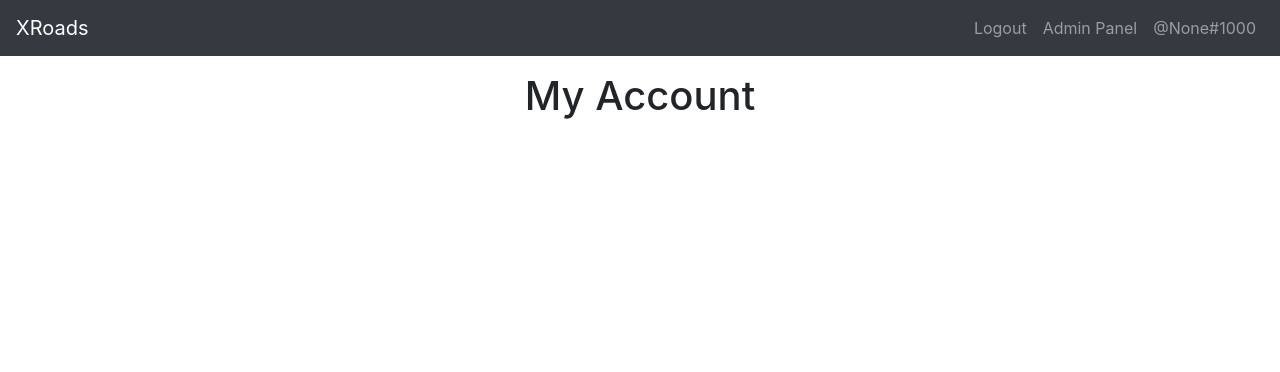
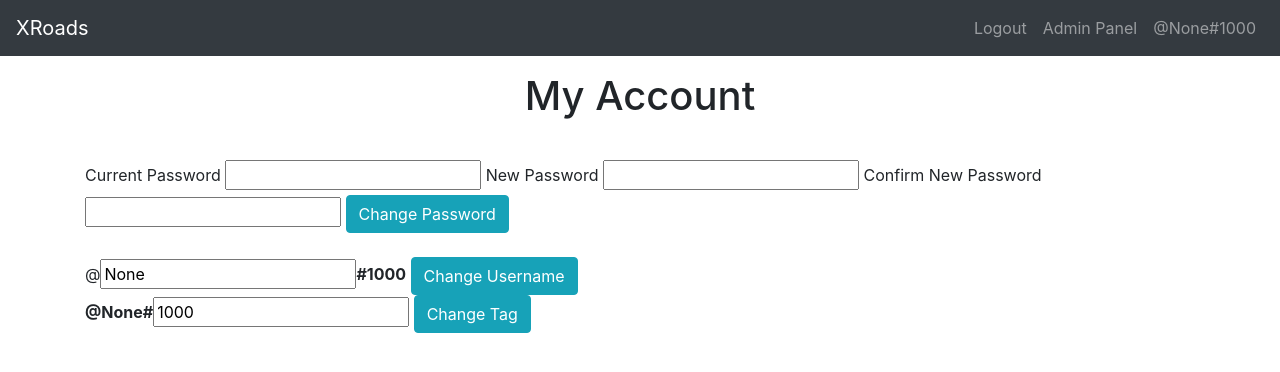
Before and after one commit to kalinkochnev/XRoads, a Django app: page /accounts/account/ in a window 1280 px wide. Shown: the top 372 px of the page. Run offline with Django 3.2, Linux system fonts and the light colour scheme; the visitor is signed in with stand-in values (Sample User, id 1); some libraries are stand-ins or nearby versions.

Commit message:
Functional Commit
Modified /account/ to have the following functionality:
Change User Password
Change User Alias [NOTE: Had to modify models.py to get this made. You might want to check that out <@189793739936366592>]
Change User Tag (Superusers Only until we get Groups working)

```diff
--- a/accounts/models.py
+++ b/accounts/models.py
@@ -33,6 +33,11 @@ class CustomUser(AbstractBaseUser, PermissionsMixin):
     # For changing the tag
     def set_tag(self, tag, *args, **kwargs):
         self.user_tag = tag
+        # updates the model with the changes made
+        self.update_user()
+
+    def set_alias(self, newalias, *args, **kwargs):
+        self.alias = newalias
         # updates the model with the changes made
         self.update_user()
 
--- a/accounts/templates/accounts/accountsettings.html
+++ b/accounts/templates/accounts/accountsettings.html
@@ -5,6 +5,30 @@
 
     <div class="container">
         <p><center><h1>My Account</h1></center></p>
+        <br>
+        <form action="{% url 'chgpass' %}" method="post">
+            {% csrf_token %}
+            <label for="cpass">Current Password</label>
+            <input type="password" name="cpass" id="cpass">
+            <label for="npass">New Password</label>
+            <input type="password" name="npass" id="npass">
+            <label for="cnpass">Confirm New Password</label>
+            <input type="password" name="cnpass" id="cnpass">
+            <input type="submit" class="btn btn-info" value="Change Password">
+        </form>
+        <br>
+        <form action="{% url 'chgusername' %}" method="post">
+            {% csrf_token %}
+            @<input type="text" name="username" id="username" value="{{ request.user.alias }}"><b>#{{ request.user.user_tag }}</b>
+            <input type="submit" class="btn btn-info" value="Change Username">
+        </form>
+        {% if request.user.is_superuser %}
+            <form action="{% url 'chgtag' %}" method="post">
+                {% csrf_token %}
+                <b>@{{ request.user.alias }}#</b><input type="text" name="tag" id="tag" value="{{ request.user.user_tag }}">
+                <input type="submit" class="btn btn-info" value="Change Tag">
+            </form>
+        {% endif %}
     </div>
 
 {% endblock content %}
--- a/accounts/urls.py
+++ b/accounts/urls.py
@@ -20,5 +20,8 @@ urlpatterns = [
     path('login/', views.view_login, name='login'),
     path('logout/', views.view_logout, name='logout'),
     path('signup/', views.signup, name="signup"),
-    path('account/', views.account, name='account')
+    path('account/', views.account, name='account'),
+    path('chgpass/', views.chgpass, name='chgpass'),
+    path('chgusername/', views.chgusername, name='chgusername'),
+    path('chgtag/', views.chgtag, name='chgtag'),
 ]
--- a/accounts/views.py
+++ b/accounts/views.py
@@ -1,6 +1,9 @@
 from django.contrib.auth.decorators import login_required
 from django.http import HttpResponseRedirect, HttpResponseForbidden
 from django.shortcuts import render
+
+from accounts import AccountExceptions
+from accounts.models import CustomUser
 from .forms import SignupForm
 from .forms import LoginForm
 from django.contrib import messages
@@ -62,3 +65,67 @@ def signup(request):
 @login_required
 def account(request):
     return render(request, "accounts/accountsettings.html", {'user': request.user});
+
+
+@login_required
+def chgpass(request):
+    if request.method == 'POST':
+        if request.user.check_password(request.POST.get('cpass')):
+            if request.POST.get('npass') == request.POST.get('cnpass'):
+                user = request.user
+                messages.success(request, "Password changed for user @" + request.user.alias + "#" + str(request.user.user_tag) + "!")
+                user.set_password(request.POST.get('npass'))
+                user.save()
+            else:
+                messages.error(request, "New Password and Confirmation did not match! Please try again.")
+        else:
+            messages.error(request, "Current Password incorrect! Please try again.")
+
+    return redirect('account')
+
+
+@login_required
+def chgusername(request):
+    if request.method == 'POST':
+        user = CustomUser.objects.get(id=request.user.id)
+        equaluser = CustomUser.objects.filter(alias=request.POST.get('username'), user_tag=user.user_tag).count()
+        changetag = False
+        if equaluser > 0 and CustomUser.objects.get(alias=request.POST.get('username'), user_tag=user.user_tag).id != user.id:
+            changetag = True
+        user.set_alias(request.POST.get('username'))
+        if changetag:
+            user.generate_unique_tag()
+        messages.success(request, "Username changed successfully!")
+    return redirect('account')
+
+@login_required
+def chgtag(request):
+    if request.method == 'POST':
+        user = CustomUser.objects.get(id=request.user.id)
+        if 'tag' in request.POST:
+            continuesave = True
+            noerror = True
+            try:
+                user.validate_tag(int(request.POST.get('tag')))
+                user.set_tag(request.POST.get('tag'))
+            except AccountExceptions.OutOfBounds:
+                noerror = False
+                messages.error(request, "Tag randomized. Provided tag is not 4 digits! Please try again.")
+                user.generate_unique_tag()
+            except AccountExceptions.NoAvailableTags:
+                continuesave = False
+                messages.error(request, "No tags are available under this Username! Please try again.")
+            except AccountExceptions.TagTaken:
+                noerror = False
+                messages.error(request, "Tag randomized. Desired tag was taken by another user.")
+                user.generate_unique_tag()
+            if int(request.POST.get('tag')) < 1000:
+                messages.error(request, "Tag randomized. Provided tag is not 4 digits! Please try again.")
+                user.generate_unique_tag()
+                noerror = False
+        if continuesave == True:
+            user.save()
+            if noerror == True:
+                messages.success(request, "Username changed successfully!")
+
+    return redirect('account')
```
